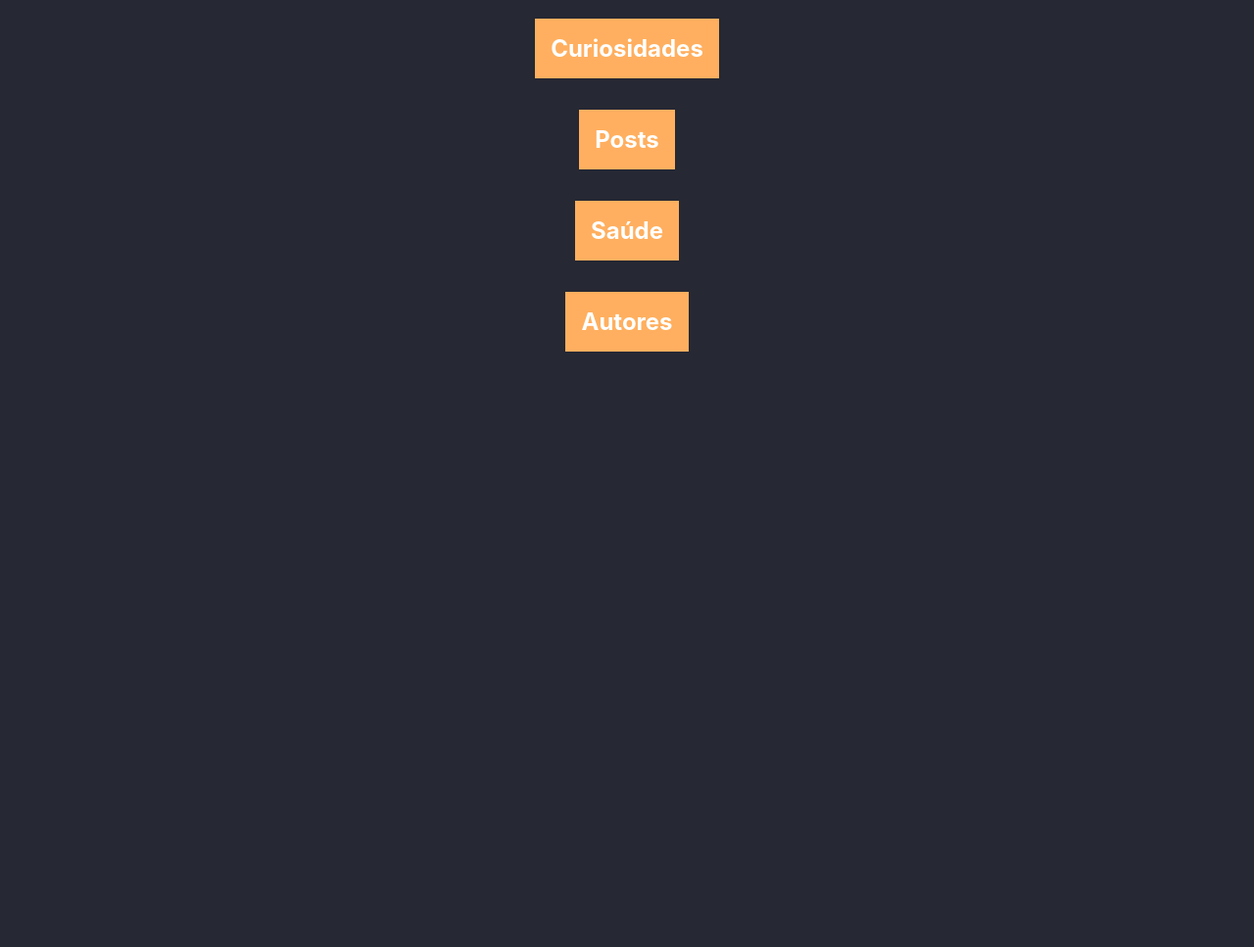
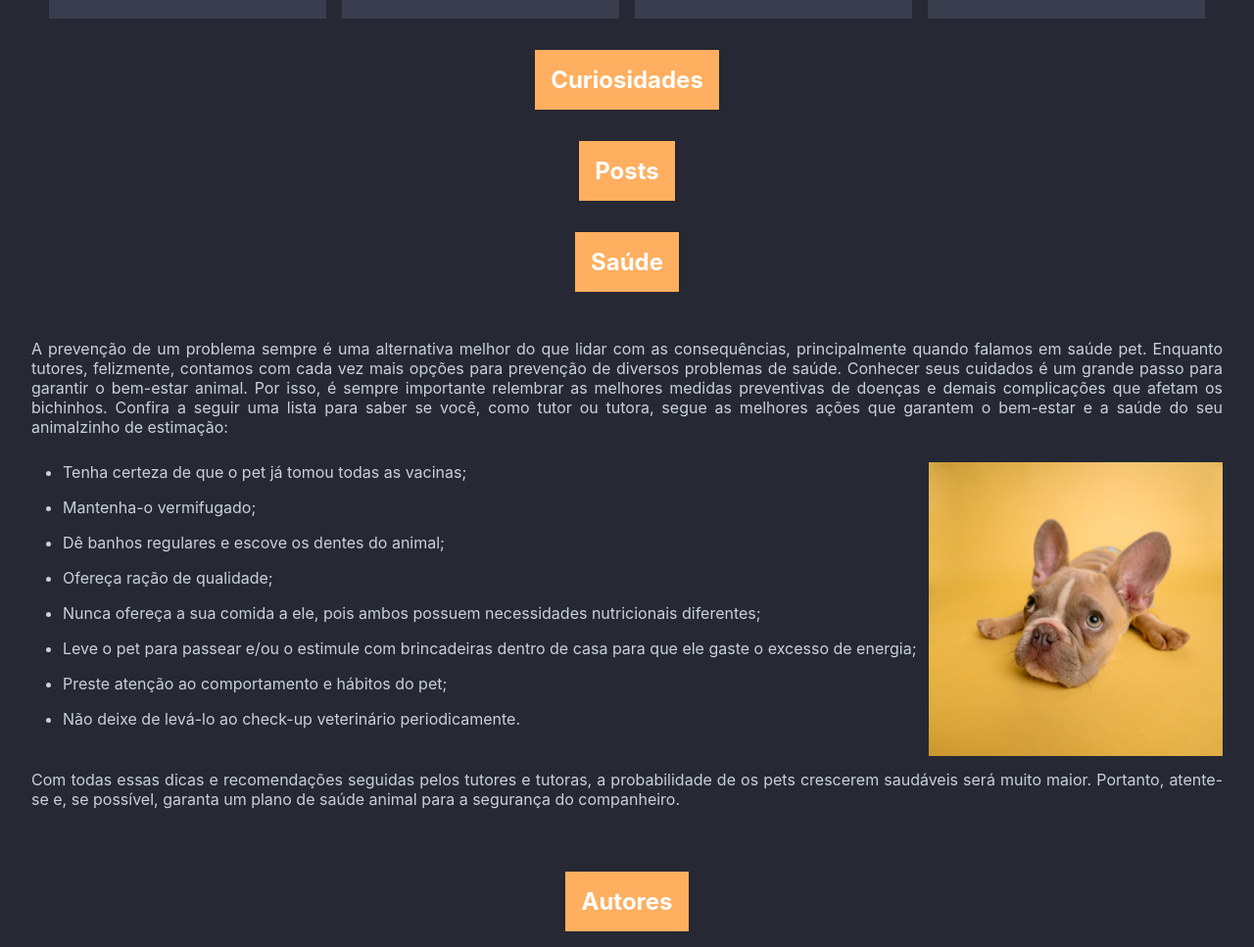
Before and after one commit to lui7henrique/digitalhouse-ctd-frontend-1-checkpoint, a plain HTML site: page index.html in a window 1280 px wide. Shown: the part 2045-3012 px from the top of the page at 98% size. Before the commit the page ends 2420 px from the top, so only its background shows below. Drawn offline with Linux system fonts and the light colour scheme.

Commit message:
texto saude

```diff
--- /dev/null
+++ b/css/saude.css
@@ -0,0 +1,30 @@
+img {
+    height: auto;
+    width: auto;
+    max-width: 300px;
+    max-height: 300px;
+}
+
+.gridsaude {
+    display: grid;
+    grid-template-columns: repeat(4, 1fr);
+    grid-gap: 10px;
+}
+.span-col-4{grid-column: span 4 / auto;}
+
+.span-col-3{grid-column: span 3 / auto;}
+
+
+p {
+    margin-bottom: 1rem;
+    text-align: justify;
+}
+
+li {
+    padding-bottom: 1rem;
+    margin-left: 2rem;
+}
+
+.gridsaude {
+    margin:2rem
+}
--- a/index.html
+++ b/index.html
@@ -1,5 +1,6 @@
 <!DOCTYPE html>
 <html lang="en">
+
 <head>
   <meta charset="UTF-8" />
   <meta http-equiv="X-UA-Compatible" content="IE=edge" />
@@ -8,8 +9,10 @@
   <link rel="stylesheet" href="./css/header.css" />
   <link rel="stylesheet" href="./css/racas.css" />
   <link rel="stylesheet" href="./css/banner.css" />
+  <link rel="stylesheet" href="./css/saude.css" />
   <title>Doguinhos</title>
 </head>
+
 <body>
   <header>
     <div>
@@ -31,7 +34,9 @@
     <section id="banner"></section>
 
     <!-- sobre -->
-      <section id="sobre" class="secao"><h2>Sobre</h2></section>
+    <section id="sobre" class="secao">
+      <h2>Sobre</h2>
+    </section>
 
     <!-- raças de cães -->
     <section id="racas" class="secao">
@@ -164,16 +169,53 @@
     </section>
 
     <!-- curiosidades -->
-      <section id="curiosidades" class="secao"><h2>Curiosidades</h2></section>
+    <section id="curiosidades" class="secao">
+      <h2>Curiosidades</h2>
+    </section>
 
     <!-- posts -->
-      <section id="posts" class="secao"><h2>Posts</h2></section>
+    <section id="posts" class="secao">
+      <h2>Posts</h2>
+    </section>
 
     <!-- saúde -->
-      <section id="saude" class="secao"><h2>Saúde</h2></section>
+    <section id="saude" class="secao">
+      <h2>Saúde</h2>
+    </section>
+    <div class="gridsaude">
+      <div class="span-col-4"><p>A prevenção de um problema sempre é uma alternativa melhor do que lidar com as
+        consequências, principalmente quando falamos em saúde pet. Enquanto tutores, felizmente, contamos com cada vez
+        mais opções para prevenção de diversos problemas de saúde.
+        Conhecer seus cuidados é um grande passo para garantir o bem-estar animal. Por isso, é sempre importante
+        relembrar as melhores medidas preventivas de doenças e demais complicações que afetam os bichinhos.
+        Confira a seguir uma lista para saber se você, como tutor ou tutora, segue as melhores ações que garantem o
+        bem-estar e a saúde do seu animalzinho de estimação:</p>
+      </div>
+      <div class="span-col-3">
+        <ul>
+          <li>Tenha certeza de que o pet já tomou todas as vacinas;</li>
+          <li>Mantenha-o vermifugado;</li>
+          <li>Dê banhos regulares e escove os dentes do animal;</li>
+          <li>Ofereça ração de qualidade;</li>
+          <li>Nunca ofereça a sua comida a ele, pois ambos possuem necessidades nutricionais diferentes;</li>
+          <li>Leve o pet para passear e/ou o estimule com brincadeiras dentro de casa para que ele gaste o excesso de
+            energia;</li>
+          <li>Preste atenção ao comportamento e hábitos do pet;</li>
+          <li>Não deixe de levá-lo ao check-up veterinário periodicamente.</li>
+        </ul>
+      </div>
+      <div><img src="img/saude/karsten-winegeart-NE0XGVKTmcA-unsplash.jpg"></div>
+      <div class="span-col-4"><p>Com todas essas dicas e recomendações seguidas pelos tutores e tutoras, a probabilidade de
+        os pets crescerem saudáveis será muito maior. Portanto, atente-se e, se possível, garanta um plano de saúde
+        animal para a segurança do companheiro.</p>
+      </div>
+    </div>
 
     <!-- autores -->
-      <section id="autores" class="secao"><h2>Autores</h2></section>
+    <section id="autores" class="secao">
+      <h2>Autores</h2>
+    </section>
   </main>
 </body>
+
 </html>
```
Also changed, not shown: img/saude/karsten-winegeart-NE0XGVKTmcA-unsplash.jpg (added). Lines whose indentation alone changed are shown as unchanged.
